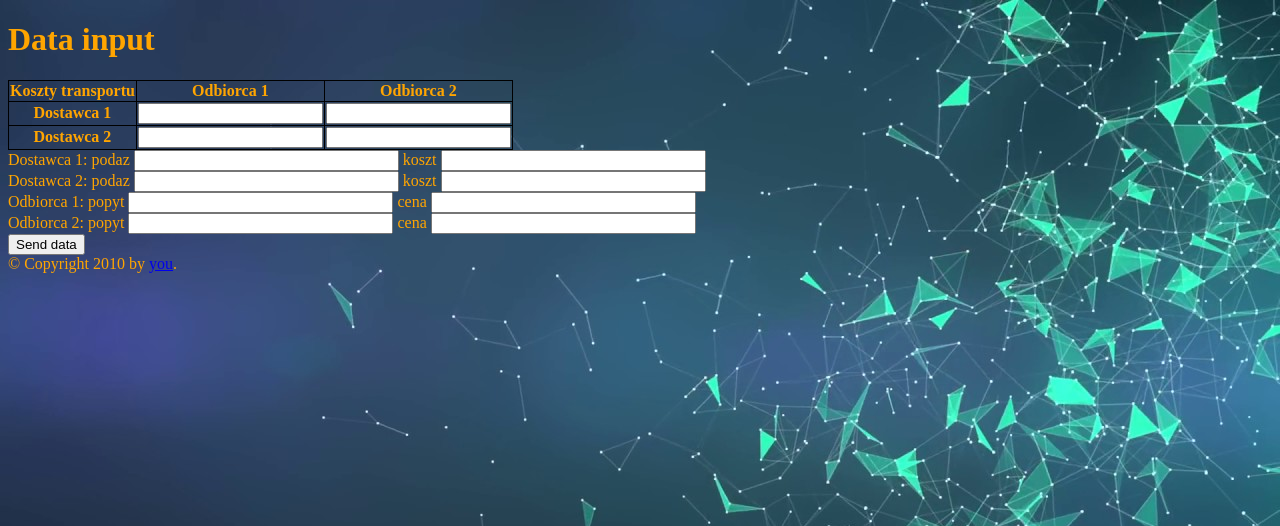
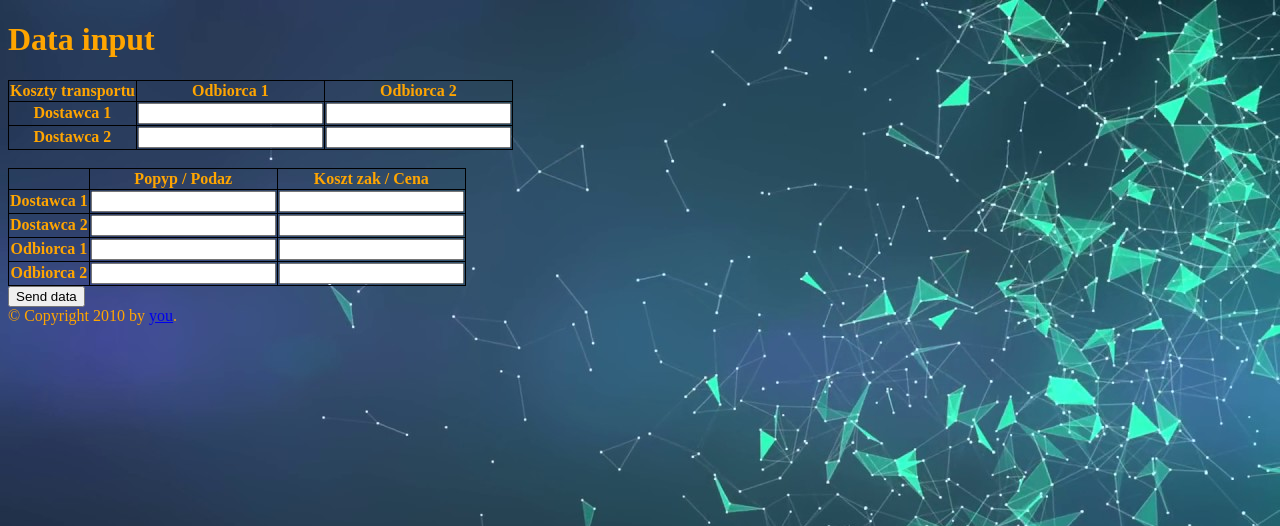
Before and after one commit to MatWich/BOiL_project_1, a Flask app: page / in a window 1280 px wide. Shown: the top 526 px of the page. Run offline with Flask 2, Linux system fonts and the light colour scheme; lists and menus that the app fills with data are empty.

Commit message:
frontend modified to meet the criteria getting data from labels enabled

```diff
--- a/main.py
+++ b/main.py
@@ -7,16 +7,30 @@ app = Flask(__name__)
 @app.route('/', methods=['GET', 'POST'])
 def my_post_form():
     if request.method == 'POST':
-        dataForTable = [request.form['text0'], request.form['text1'], request.form['text2'], request.form['text3']]
+        koszty_trans_p1 = [int(request.form['text0']), int(request.form['text1'])]
+        koszty_trans_p2 = [int(request.form['text2']), int(request.form['text3'])]
 
-        ''' Do uzupelnienia o te cale obliczenia'''
-        """totalGain to niby jest cos tam minus cos tam"""
-        dane = {"koszty_trans_p1": [3, 8],
-                    "koszty_trans_p2": [4, 2],
-                    "podaz": [35, 15],
-                    "popyt": [20, 30],
-                    "koszty_zakupu": [15, 10],
-                    "cena_sprzedazy": [30, 22]}
+        podaz = [int(request.form['podaz1']), int(request.form['podaz2'])]
+        popyt = [int(request.form['popyt1']), int(request.form['popyt2'])]
+
+        koszty_zakupu = [int(request.form['koszt1']), int(request.form['koszt2'])]
+        cena_sprzedazy = [int(request.form['cena1']), int(request.form['cena2'])]
+
+        dane = {"koszty_trans_p1": koszty_trans_p1,
+                    "koszty_trans_p2": koszty_trans_p2,
+                    "podaz": podaz,
+                    "popyt": popyt,
+                    "koszty_zakupu": koszty_zakupu,
+                    "cena_sprzedazy": cena_sprzedazy}
+
+        """ zakomentowac jesli juz wszystko dziala  """
+        # dane = {"koszty_trans_p1": [3, 8],
+        #             "koszty_trans_p2": [4, 2],
+        #             "podaz": [35, 15],
+        #             "popyt": [20, 30],
+        #             "koszty_zakupu": [15, 10],
+        #             "cena_sprzedazy": [30, 22]}
+        """ koniec obszaru do zakomentowania """
 
         op = Optymalizacja(dane)
         op.set_up()
--- a/templates/index.html
+++ b/templates/index.html
@@ -25,34 +25,34 @@
             <td><input name="text3" required="required"></td>
         </tr>
     </table>
-    <div>
-        <label for="podaz1">Dostawca 1: podaz</label>
-        <input id="podaz1" name="podaz1" size="30" type="text" />
-
-        <label for="koszt1">koszt</label>
-        <input id="koszt1" name="koszt1" size="30" type="text" />
-    </div>
-    <div>
-        <label for="podaz2">Dostawca 2: podaz</label>
-        <input id="podaz2" name="podaz2" size="30" type="text" />
-
-        <label for="koszt2">koszt</label>
-        <input id="koszt2" name="koszt2" size="30" type="text" />
-    </div>
-    <div>
-        <label for="popyt1">Odbiorca 1: popyt</label>
-        <input id="popyt1" name="popyt1" size="30" type="text" />
-
-        <label for="cena1">cena</label>
-        <input id="cena1" name="cena1" size="30" type="text" />
-    </div>
-    <div>
-        <label for="popyt2">Odbiorca 2: popyt</label>
-        <input id="popyt2" name="popyt2" size="30" type="text" />
-
-        <label for="cena2">cena</label>
-        <input id="cena2" name="cena2" size="30" type="text" />
-    </div>
+    <br>
+    <table>
+        <tr>
+            <th></th>
+            <th>Popyp / Podaz</th>
+            <th>Koszt zak / Cena</th>
+        </tr>
+        <tr>
+            <th>Dostawca 1</th>
+            <th><input name="podaz1" required="required"></th>
+            <th><input name="koszt1" required="required"></th>
+        </tr>
+        <tr>
+            <th>Dostawca 2</th>
+            <th><input name="podaz2" required="required"></th>
+            <th><input name="koszt2" required="required"></th>
+        </tr>
+        <tr>
+            <th>Odbiorca 1</th>
+            <th><input name="popyt1" required="required"></th>
+            <th><input name="cena1" required="required"></th>
+        </tr>
+        <tr>
+            <th>Odbiorca 2</th>
+            <th><input name="popyt2" required="required"></th>
+            <th><input name="cena2" required="required"></th>
+        </tr>
+    </table>
     <button type="submit"> Send data</button>
 </form>
 {% endblock %}
```
